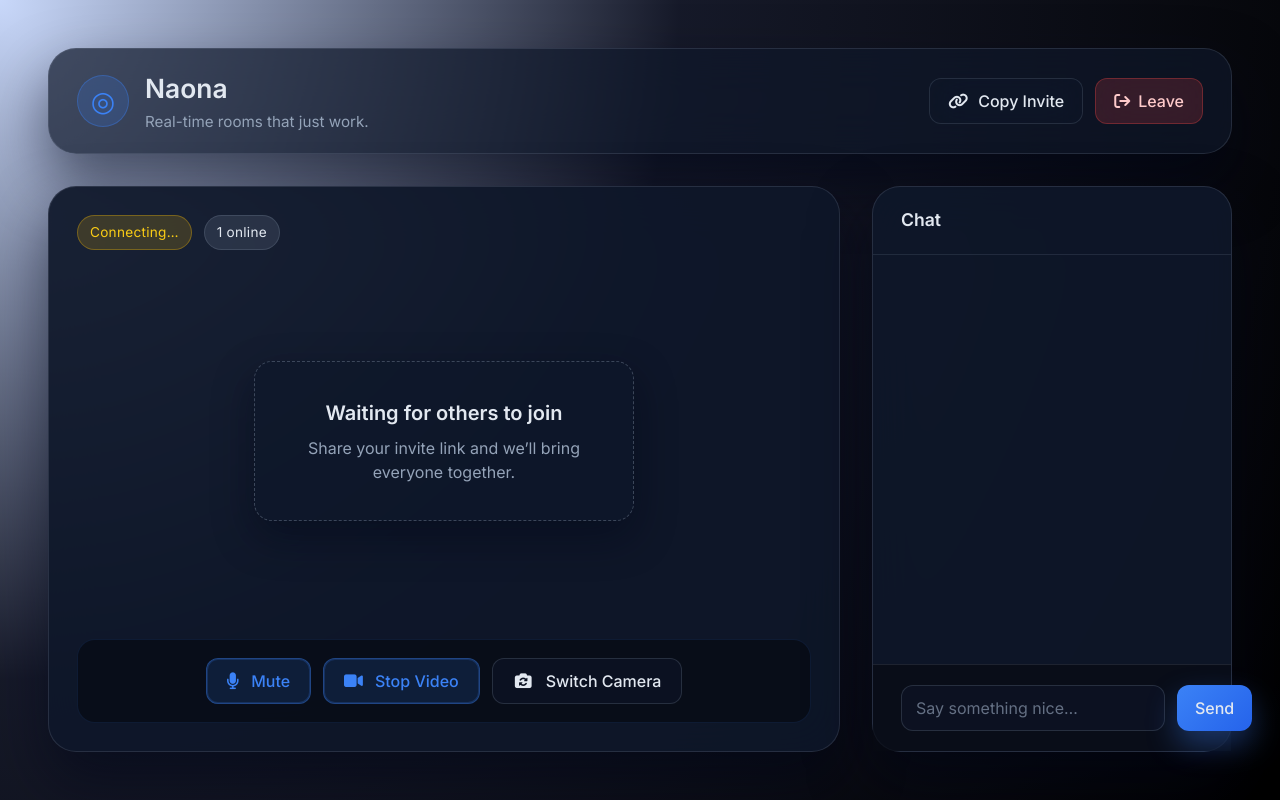
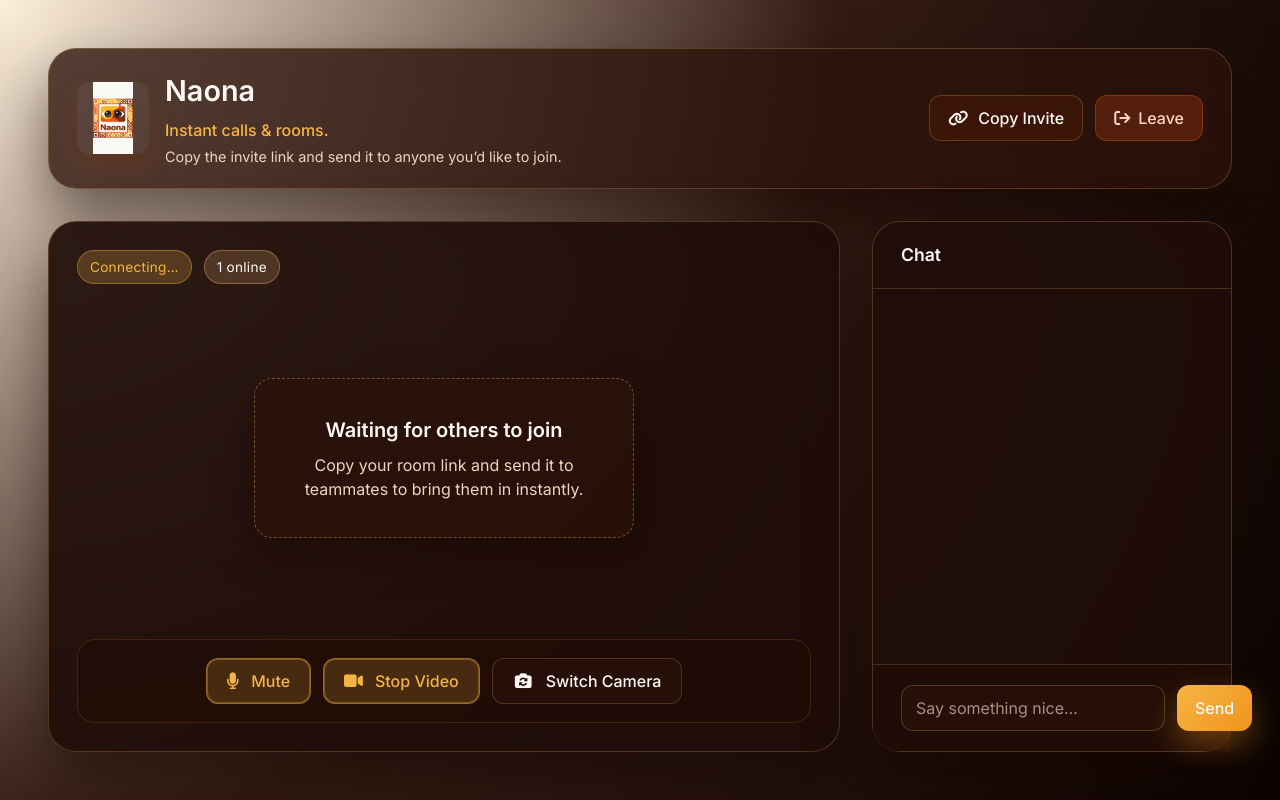
Before and after one commit to AimeCesaireM/Naona, a Node project: template views/room.ejs in a window 1280 px wide. Run offline with Node 20 templates, Linux system fonts and the light colour scheme; the template is opened without the code that fills it, so the values that code supplies are empty; some libraries are stand-ins or nearby versions.

Commit message:
Refactor: Update color scheme and branding for a warmer aesthetic
Co-authored-by: mug.cesaire <mug.cesaire@gmail.com>

```diff
--- a/public/style.css
+++ b/public/style.css
@@ -1,19 +1,22 @@
 :root {
     --font-sans: 'Inter', system-ui, -apple-system, BlinkMacSystemFont, 'Segoe UI', sans-serif;
-    --color-bg: #020617;
-    --color-bg-accent: #0b1120;
-    --color-surface: rgba(15, 23, 42, 0.7);
-    --color-surface-strong: rgba(15, 23, 42, 0.92);
-    --color-border: rgba(148, 163, 184, 0.18);
-    --color-text: #e2e8f0;
-    --color-text-muted: #94a3b8;
-    --color-primary: #3b82f6;
-    --color-primary-strong: #2563eb;
-    --color-success: #22c55e;
-    --color-danger: #ef4444;
-    --color-danger-strong: #dc2626;
-    --shadow-lg: 0 28px 60px rgba(2, 6, 23, 0.55);
-    --shadow-md: 0 16px 40px rgba(2, 6, 23, 0.45);
+    --color-bg: #1a0b08;
+    --color-bg-accent: #2c130d;
+    --color-surface: rgba(44, 19, 11, 0.78);
+    --color-surface-strong: rgba(32, 14, 9, 0.92);
+    --color-border: rgba(255, 193, 120, 0.22);
+    --color-text: #fef9f4;
+    --color-text-muted: #f0d4bf;
+    --color-primary: #f5b544;
+    --color-primary-strong: #f0941d;
+    --color-accent: #8d2e02;
+    --color-accent-soft: rgba(141, 46, 2, 0.28);
+    --color-warm: #ec5619;
+    --color-success: #60d394;
+    --color-danger: #ff6b5a;
+    --color-danger-strong: #d9412c;
+    --shadow-lg: 0 28px 60px rgba(20, 5, 1, 0.55);
+    --shadow-md: 0 16px 40px rgba(20, 5, 1, 0.45);
     --radius-lg: 28px;
     --radius-md: 18px;
     --radius-sm: 12px;
@@ -38,7 +41,7 @@ body {
     font-size: 16px;
     line-height: 1.5;
     color: var(--color-text);
-    background: radial-gradient(circle at 0% 0%, rgba(37, 99, 235, 0.25) 0%, rgba(2, 6, 23, 0.92) 45%, #000 100%);
+    background: radial-gradient(circle at 0% 0%, rgba(244, 163, 51, 0.18) 0%, rgba(40, 14, 6, 0.94) 55%, #0b0301 100%);
     -webkit-font-smoothing: antialiased;
 }
 
@@ -94,26 +97,36 @@ button:disabled {
 }
 
 .app__logo {
-    display: grid;
-    place-items: center;
-    width: 52px;
-    height: 52px;
-    font-size: 28px;
-    border-radius: 50%;
-    background: rgba(59, 130, 246, 0.18);
-    color: var(--color-primary);
-    box-shadow: inset 0 0 0 1px rgba(59, 130, 246, 0.35);
+    width: clamp(56px, 6vw, 72px);
+    height: clamp(56px, 6vw, 72px);
+    object-fit: contain;
+    border-radius: var(--radius-sm);
+    box-shadow: 0 12px 24px rgba(141, 46, 2, 0.25);
+    background: rgba(255, 255, 255, 0.05);
+}
+
+.app__brand-text {
+    display: flex;
+    flex-direction: column;
+    gap: 4px;
 }
 
 .app__title {
     margin: 0;
-    font-size: clamp(1.35rem, 2.2vw, 1.65rem);
+    font-size: clamp(1.4rem, 2.5vw, 1.8rem);
     font-weight: 600;
 }
 
 .app__subtitle {
     margin: 2px 0 0;
-    font-size: 0.95rem;
+    font-size: 1rem;
+    font-weight: 500;
+    color: var(--color-primary);
+}
+
+.app__helper {
+    margin: 0;
+    font-size: 0.9rem;
     color: var(--color-text-muted);
 }
 
@@ -132,7 +145,7 @@ button:disabled {
     padding: 10px 18px;
     font-weight: 500;
     transition: transform var(--transition-fast), background var(--transition-fast), border-color var(--transition-fast), color var(--transition-fast);
-    background: rgba(15, 23, 42, 0.35);
+    background: rgba(141, 46, 2, 0.16);
     color: var(--color-text);
     backdrop-filter: blur(20px);
 }
@@ -142,40 +155,40 @@ button:disabled {
 }
 
 .btn--ghost {
-    border-color: rgba(148, 163, 184, 0.18);
+    border-color: var(--color-border);
 }
 
 .btn--ghost:hover:not(:disabled) {
-    background: rgba(59, 130, 246, 0.09);
-    border-color: rgba(59, 130, 246, 0.32);
+    background: var(--color-accent-soft);
+    border-color: rgba(245, 181, 68, 0.55);
     color: var(--color-primary);
 }
 
 .btn--primary {
     background: linear-gradient(135deg, var(--color-primary) 0%, var(--color-primary-strong) 100%);
     border: none;
-    box-shadow: 0 14px 30px rgba(59, 130, 246, 0.35);
+    box-shadow: 0 14px 30px rgba(240, 148, 29, 0.35);
 }
 
 .btn--primary:hover:not(:disabled) {
-    background: linear-gradient(135deg, var(--color-primary-strong) 0%, #1d4ed8 100%);
+    background: linear-gradient(135deg, var(--color-primary-strong) 0%, #cf770b 100%);
 }
 
 .btn--danger {
-    background: rgba(239, 68, 68, 0.18);
-    color: #fecaca;
-    border-color: rgba(239, 68, 68, 0.32);
+    background: rgba(236, 86, 25, 0.22);
+    color: #ffd6c6;
+    border-color: rgba(236, 86, 25, 0.35);
 }
 
 .btn--danger:hover:not(:disabled) {
-    background: rgba(239, 68, 68, 0.28);
-    color: #fee2e2;
+    background: rgba(236, 86, 25, 0.32);
+    color: #ffe6dc;
 }
 
 .btn--success {
-    background: rgba(34, 197, 94, 0.2);
-    border-color: rgba(34, 197, 94, 0.35);
-    color: #bef264;
+    background: rgba(96, 211, 148, 0.2);
+    border-color: rgba(96, 211, 148, 0.35);
+    color: #c7f7d6;
 }
 
 .btn__label {
@@ -216,27 +229,27 @@ button:disabled {
     border-radius: 999px;
     font-size: 0.85rem;
     letter-spacing: 0.02em;
-    background: rgba(148, 163, 184, 0.16);
-    border: 1px solid rgba(148, 163, 184, 0.2);
+    background: rgba(255, 193, 120, 0.18);
+    border: 1px solid rgba(255, 193, 120, 0.35);
     color: var(--color-text);
 }
 
 .status-pill--warning {
-    background: rgba(234, 179, 8, 0.18);
-    border-color: rgba(234, 179, 8, 0.35);
-    color: #facc15;
+    background: rgba(245, 181, 68, 0.22);
+    border-color: rgba(245, 181, 68, 0.38);
+    color: #f5b544;
 }
 
 .status-pill--success {
-    background: rgba(34, 197, 94, 0.18);
-    border-color: rgba(34, 197, 94, 0.32);
-    color: #4ade80;
+    background: rgba(96, 211, 148, 0.2);
+    border-color: rgba(96, 211, 148, 0.32);
+    color: #8be4ad;
 }
 
 .status-pill--danger {
-    background: rgba(239, 68, 68, 0.18);
-    border-color: rgba(239, 68, 68, 0.32);
-    color: #fca5a5;
+    background: rgba(255, 107, 90, 0.22);
+    border-color: rgba(255, 107, 90, 0.35);
+    color: #ffb5aa;
 }
 
 .stage__grid {
@@ -254,9 +267,9 @@ button:disabled {
     text-align: center;
     max-width: 380px;
     padding: 36px 32px;
-    background: rgba(15, 23, 42, 0.65);
+    background: rgba(44, 19, 11, 0.72);
     border-radius: var(--radius-md);
-    border: 1px dashed rgba(148, 163, 184, 0.35);
+    border: 1px dashed rgba(255, 193, 120, 0.35);
     box-shadow: var(--shadow-md);
 }
 
@@ -318,8 +331,8 @@ button:disabled {
     margin-top: clamp(18px, 2vw, 28px);
     padding: clamp(14px, 2vw, 18px);
     border-radius: var(--radius-md);
-    background: rgba(8, 11, 19, 0.7);
-    border: 1px solid rgba(59, 130, 246, 0.12);
+    background: rgba(34, 13, 7, 0.78);
+    border: 1px solid rgba(240, 148, 29, 0.16);
 }
 
 .control-button {
@@ -328,8 +341,8 @@ button:disabled {
     gap: 12px;
     padding: 10px 20px;
     border-radius: var(--radius-sm);
-    border: 1px solid rgba(148, 163, 184, 0.2);
-    background: rgba(15, 23, 42, 0.55);
+    border: 1px solid rgba(255, 193, 120, 0.2);
+    background: rgba(44, 19, 11, 0.6);
     color: var(--color-text);
     font-weight: 500;
     transition: background var(--transition-fast), border var(--transition-fast), transform var(--transition-fast);
@@ -344,21 +357,21 @@ button:disabled {
 }
 
 .control-button--active {
-    border-color: rgba(59, 130, 246, 0.4);
-    background: rgba(59, 130, 246, 0.15);
+    border-color: rgba(245, 181, 68, 0.45);
+    background: rgba(245, 181, 68, 0.18);
     color: var(--color-primary);
-    box-shadow: inset 0 0 0 1px rgba(59, 130, 246, 0.2);
+    box-shadow: inset 0 0 0 1px rgba(245, 181, 68, 0.32);
 }
 
 .control-button--off {
-    border-color: rgba(239, 68, 68, 0.35);
-    background: rgba(239, 68, 68, 0.18);
-    color: #f87171;
+    border-color: rgba(255, 107, 90, 0.4);
+    background: rgba(255, 107, 90, 0.22);
+    color: #ff9f8f;
 }
 
 .control-button--disabled {
-    border-color: rgba(148, 163, 184, 0.12);
-    background: rgba(15, 23, 42, 0.3);
+    border-color: rgba(255, 193, 120, 0.12);
+    background: rgba(44, 19, 11, 0.3);
     color: var(--color-text-muted);
 }
 
@@ -379,7 +392,7 @@ button:disabled {
 
 .sidebar__header {
     padding: clamp(16px, 2vw, 20px) clamp(20px, 2.5vw, 28px);
-    border-bottom: 1px solid rgba(148, 163, 184, 0.15);
+    border-bottom: 1px solid rgba(255, 193, 120, 0.2);
 }
 
 .sidebar__header h2 {
@@ -398,7 +411,7 @@ button:disabled {
     gap: 16px;
     overflow-y: auto;
     scrollbar-width: thin;
-    scrollbar-color: rgba(59, 130, 246, 0.35) transparent;
+    scrollbar-color: rgba(245, 181, 68, 0.35) transparent;
 }
 
 .messages::-webkit-scrollbar {
@@ -455,15 +468,15 @@ button:disabled {
     display: flex;
     gap: 12px;
     padding: clamp(16px, 2vw, 20px) clamp(20px, 2.5vw, 28px);
-    border-top: 1px solid rgba(148, 163, 184, 0.15);
-    background: rgba(8, 11, 19, 0.7);
+    border-top: 1px solid rgba(255, 193, 120, 0.18);
+    background: rgba(34, 13, 7, 0.75);
 }
 
 .message-form input {
     flex: 1;
     border-radius: var(--radius-sm);
-    border: 1px solid rgba(148, 163, 184, 0.2);
-    background: rgba(15, 23, 42, 0.55);
+    border: 1px solid rgba(255, 193, 120, 0.22);
+    background: rgba(44, 19, 11, 0.6);
     color: var(--color-text);
     padding: 10px 14px;
     transition: border var(--transition-fast), box-shadow var(--transition-fast);
@@ -471,12 +484,12 @@ button:disabled {
 
 .message-form input:focus {
     outline: none;
-    border-color: rgba(59, 130, 246, 0.45);
-    box-shadow: 0 0 0 3px rgba(59, 130, 246, 0.25);
+    border-color: rgba(245, 181, 68, 0.45);
+    box-shadow: 0 0 0 3px rgba(245, 181, 68, 0.25);
 }
 
 .message-form input::placeholder {
-    color: rgba(148, 163, 184, 0.65);
+    color: rgba(240, 212, 191, 0.65);
 }
 
 .leave_meeting {
--- a/views/room.ejs
+++ b/views/room.ejs
@@ -4,20 +4,22 @@
     <meta charset="UTF-8">
     <meta name="viewport" content="width=device-width, initial-scale=1.0">
     <title>Naona</title>
-    <meta name="theme-color" content="#111827">
+    <meta name="theme-color" content="#1a0b08">
     <link rel="preconnect" href="https://fonts.googleapis.com">
     <link rel="preconnect" href="https://fonts.gstatic.com" crossorigin>
     <link href="https://fonts.googleapis.com/css2?family=Inter:wght@400;500;600;700&display=swap" rel="stylesheet">
+    <link rel="icon" type="image/jpeg" href="/naona%20logo.jpg">
     <link rel="stylesheet" href="/style.css">
 </head>
 <body data-room-id="<%= roomId %>">
     <div class="app">
         <header class="app__header">
             <div class="app__brand">
-                <span class="app__logo" aria-hidden="true">◎</span>
-                <div>
+                <img src="/naona%20logo.jpg" alt="Naona logo" class="app__logo">
+                <div class="app__brand-text">
                     <h1 class="app__title">Naona</h1>
-                    <p class="app__subtitle">Real-time rooms that just work.</p>
+                    <p class="app__subtitle">Instant calls & rooms.</p>
+                    <p class="app__helper">Copy the invite link and send it to anyone you’d like to join.</p>
                 </div>
             </div>
             <div class="app__header-actions">
@@ -40,7 +42,7 @@
                 <div class="stage__grid" id="video-grid" role="list">
                     <div id="stage-placeholder" class="stage__empty">
                         <h2>Waiting for others to join</h2>
-                        <p>Share your invite link and we’ll bring everyone together.</p>
+                        <p>Copy your room link and send it to teammates to bring them in instantly.</p>
                     </div>
                 </div>
                 <div class="stage__controls" role="group" aria-label="Call controls">
```
Also changed, not shown: other parts of public/style.css (+11 -11 lines).
